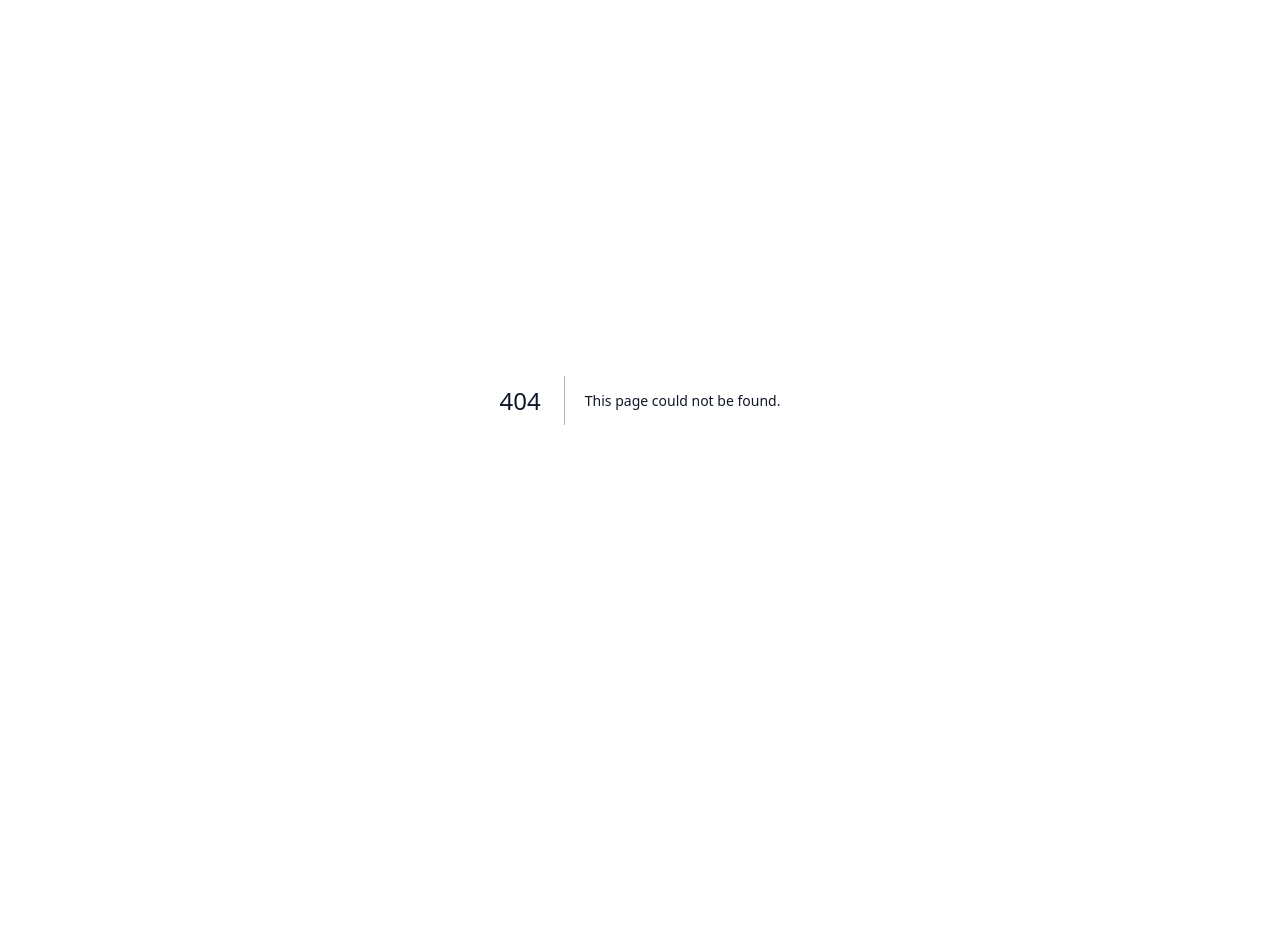
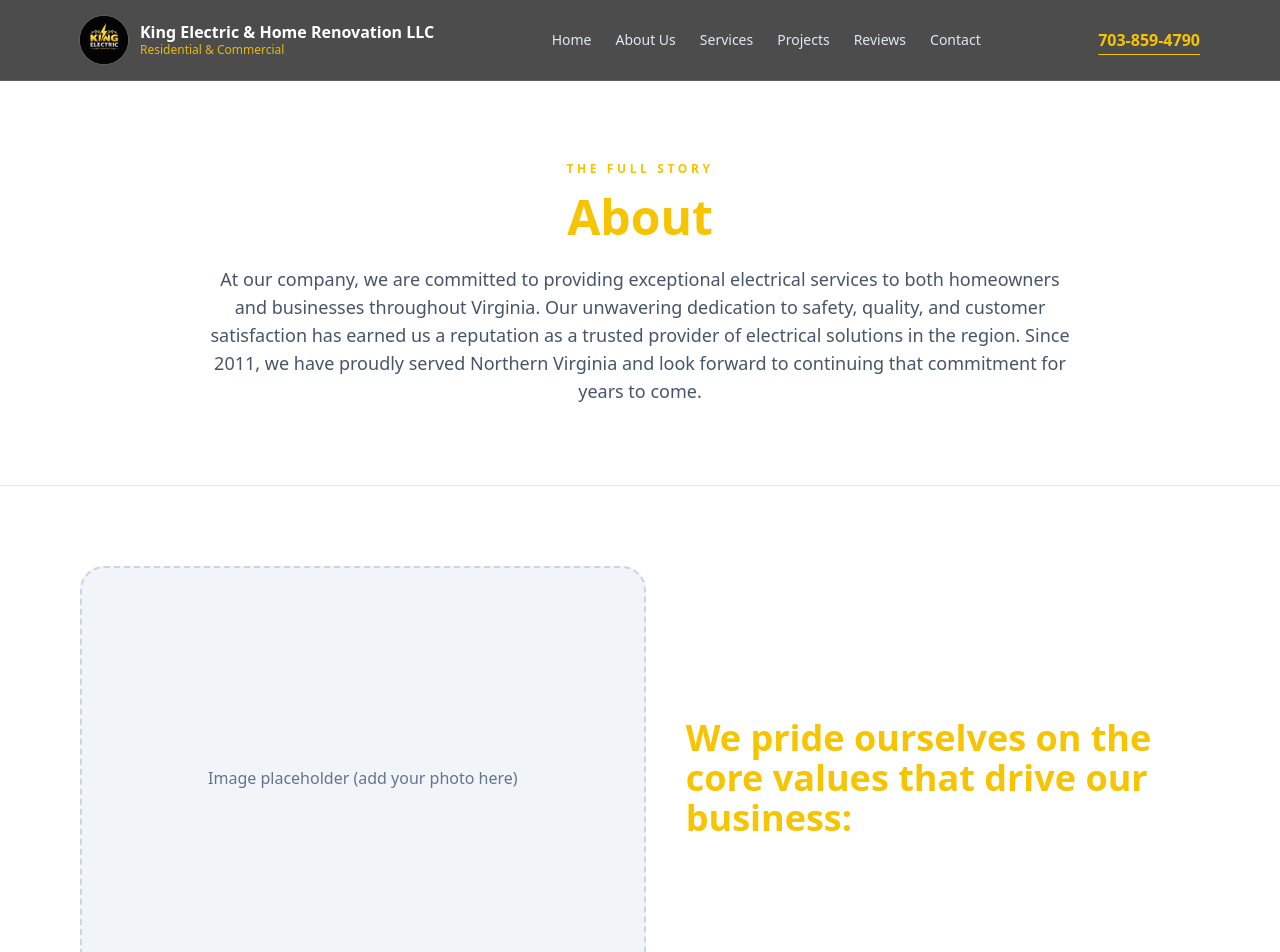
Before and after one commit to juanfer93/jesowe-electric-page, a Next.js app: page /about in a window 1280 px wide. Before the commit this address had no page. Shown: the top 952 px of the page. Before the commit the page ends 800 px from the top, so only its background shows below. Built offline with nearby package versions, Linux system fonts and the light colour scheme.

Commit message:
Rename about-3 page to about

```diff
--- /dev/null
+++ b/src/app/about/page.tsx
@@ -0,0 +1,73 @@
+import BackToTop from "@/src/app/components/BackToTop";
+import Footer from "@/src/app/components/Footer";
+import Header from "@/src/app/components/Header";
+import { REVIEWS, SITE, TEAM, VALUES } from "@/src/app/lib/content";
+
+export default function Page() {
+  const review = REVIEWS.items[0];
+
+  return (
+    <main className="min-h-screen bg-white text-slate-900">
+      <Header />
+
+      <section className="py-16 sm:py-20">
+        <div className="mx-auto max-w-4xl px-4 text-center">
+          <p className="text-xs font-semibold uppercase tracking-[0.3em] text-brand-accent">
+            The Full Story
+          </p>
+          <h1 className="mt-4 text-4xl font-semibold text-brand-accent sm:text-5xl">About</h1>
+          <p className="mt-6 text-base leading-8 text-slate-600 sm:text-lg">
+            At our company, we are committed to providing exceptional electrical services to both
+            homeowners and businesses throughout Virginia. Our unwavering dedication to safety,
+            quality, and customer satisfaction has earned us a reputation as a trusted provider of
+            electrical solutions in the region. Since 2011, we have proudly served Northern
+            Virginia and look forward to continuing that commitment for years to come.
+          </p>
+        </div>
+      </section>
+
+      <section className="border-t border-slate-200 py-16 sm:py-20">
+        <div className="mx-auto grid max-w-6xl gap-10 px-4 lg:grid-cols-[1.1fr_1fr] lg:items-center">
+          <div className="aspect-[4/3] w-full rounded-3xl border-2 border-dashed border-slate-300 bg-slate-100 text-sm text-slate-500 sm:text-base">
+            <div className="flex h-full items-center justify-center px-6 text-center">
+              Image placeholder (add your photo here)
+            </div>
+          </div>
+          <div className="text-center lg:text-left">
+            <h2 className="text-3xl font-semibold text-brand-accent sm:text-4xl">{VALUES.title}</h2>
+          </div>
+        </div>
+      </section>
+
+      <section className="border-t border-slate-200 py-16 sm:py-20">
+        <div className="mx-auto grid max-w-6xl gap-10 px-4 lg:grid-cols-[1fr_1.1fr] lg:items-center">
+          <div className="order-2 text-center lg:order-1 lg:text-left">
+            <h2 className="text-3xl font-semibold text-brand-accent sm:text-4xl">{TEAM.title}</h2>
+            <p className="mt-6 text-base leading-8 text-slate-600 sm:text-lg">{TEAM.body}</p>
+          </div>
+          <div className="order-1 aspect-[4/3] w-full rounded-3xl border-2 border-dashed border-slate-300 bg-slate-100 text-sm text-slate-500 sm:text-base lg:order-2">
+            <div className="flex h-full items-center justify-center px-6 text-center">
+              Image placeholder (add your photo here)
+            </div>
+          </div>
+        </div>
+      </section>
+
+      <section className="border-t border-slate-200 py-16 sm:py-20">
+        <div className="mx-auto max-w-5xl px-4 text-center">
+          <h2 className="text-3xl font-semibold text-brand-accent sm:text-4xl">{REVIEWS.title}</h2>
+          <p className="mt-6 text-sm font-semibold uppercase tracking-[0.2em] text-slate-500">
+            {SITE.locationLabel}
+          </p>
+          <p className="mt-12 text-base leading-8 text-slate-600 sm:text-lg">{review.quote}</p>
+          <p className="mt-6 text-sm font-semibold uppercase tracking-[0.15em] text-slate-500">
+            {review.author} &nbsp;{review.source}
+          </p>
+        </div>
+      </section>
+
+      <Footer />
+      <BackToTop />
+    </main>
+  );
+}
--- a/src/app/components/Header.tsx
+++ b/src/app/components/Header.tsx
@@ -2,6 +2,7 @@
 
 import { useEffect } from "react";
 import Image from "next/image";
+import Link from "next/link";
 import { NAV, SITE } from "@/src/app/lib/content";
 import { KING_ELECTRIC_LOGO } from "@/src/app/lib/brandAssets";
 import MobileMenu from "./MobileMenu";
@@ -19,9 +20,17 @@
   }, [open]);
 
   const scrollTo = (href: string) => (e: React.MouseEvent) => {
+    if (!href.startsWith("#")) {
+      return;
+    }
     e.preventDefault();
     const id = href.replace("#", "");
-    document.getElementById(id)?.scrollIntoView({ behavior: "smooth", block: "start" });
+    const target = document.getElementById(id);
+    if (target) {
+      target.scrollIntoView({ behavior: "smooth", block: "start" });
+      return;
+    }
+    window.location.href = `/${href}`;
   };
 
   return (
@@ -45,14 +54,15 @@
 
           <nav className="hidden md:flex items-center gap-6">
             {NAV.map((item) => (
-              <a
-                key={item.href}
-                href={item.href}
-                onClick={scrollTo(item.href)}
-                className="text-sm text-slate-200 hover:text-brand-accent transition"
-              >
-                {item.label}
-              </a>
+              <span key={item.href} className="text-sm text-slate-200 hover:text-brand-accent transition">
+                {item.href.startsWith("#") ? (
+                  <a href={item.href} onClick={scrollTo(item.href)}>
+                    {item.label}
+                  </a>
+                ) : (
+                  <Link href={item.href}>{item.label}</Link>
+                )}
+              </span>
             ))}
           </nav>
 
--- a/src/app/components/MobileMenu.tsx
+++ b/src/app/components/MobileMenu.tsx
@@ -11,10 +11,18 @@
   if (!open) return null;
 
   const handleNav = (href: string) => (e: React.MouseEvent) => {
+    setOpen(false);
+    if (!href.startsWith("#")) {
+      return;
+    }
     e.preventDefault();
-    setOpen(false);
     const id = href.replace("#", "");
-    document.getElementById(id)?.scrollIntoView({ behavior: "smooth", block: "start" });
+    const target = document.getElementById(id);
+    if (target) {
+      target.scrollIntoView({ behavior: "smooth", block: "start" });
+      return;
+    }
+    window.location.href = `/${href}`;
   };
 
   return (
@@ -30,14 +38,20 @@
       <div className="h-full w-full flex items-center justify-center">
         <nav className="flex flex-col items-center gap-10">
           {NAV.map((item) => (
-            <Link
+            <span
               key={item.href}
-              href={item.href}
-              onClick={handleNav(item.href)}
               className="text-3xl md:text-4xl font-light text-slate-200 hover:text-brand-accent transition"
             >
-              {item.label}
-            </Link>
+              {item.href.startsWith("#") ? (
+                <a href={item.href} onClick={handleNav(item.href)}>
+                  {item.label}
+                </a>
+              ) : (
+                <Link href={item.href} onClick={handleNav(item.href)}>
+                  {item.label}
+                </Link>
+              )}
+            </span>
           ))}
 
           <a
--- a/src/app/lib/content.ts
+++ b/src/app/lib/content.ts
@@ -12,7 +12,7 @@
 
 export const NAV = [
   { label: "Home", href: "#home" },
-  { label: "About Us", href: "#about" },
+  { label: "About Us", href: "/about" },
   { label: "Services", href: "#services" },
   { label: "Projects", href: "#projects" },
   { label: "Reviews", href: "#reviews" },
--- a/src/app/page.tsx
+++ b/src/app/page.tsx
@@ -1,7 +1,6 @@
 import BackToTop from "@/src/app/components/BackToTop";
 import Footer from "@/src/app/components/Footer";
 import Header from "@/src/app/components/Header";
-import About from "@/src/app/sections/About";
 import Contact from "@/src/app/sections/Contact";
 import Hero from "@/src/app/sections/Hero";
 import Projects from "@/src/app/sections/Projects";
@@ -15,7 +14,6 @@
     <main className="min-h-screen">
       <Header />
       <Hero />
-      <About />
       <Services />
       <Values />
       <Team />
```
